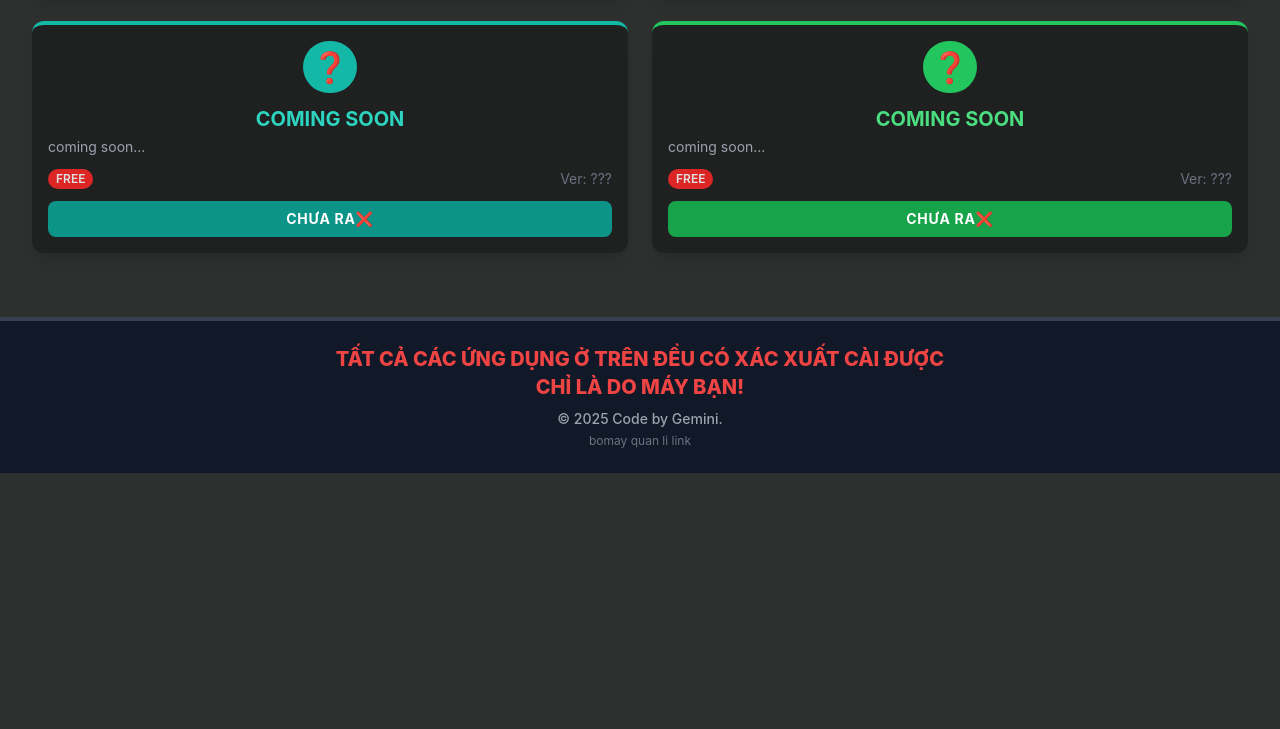
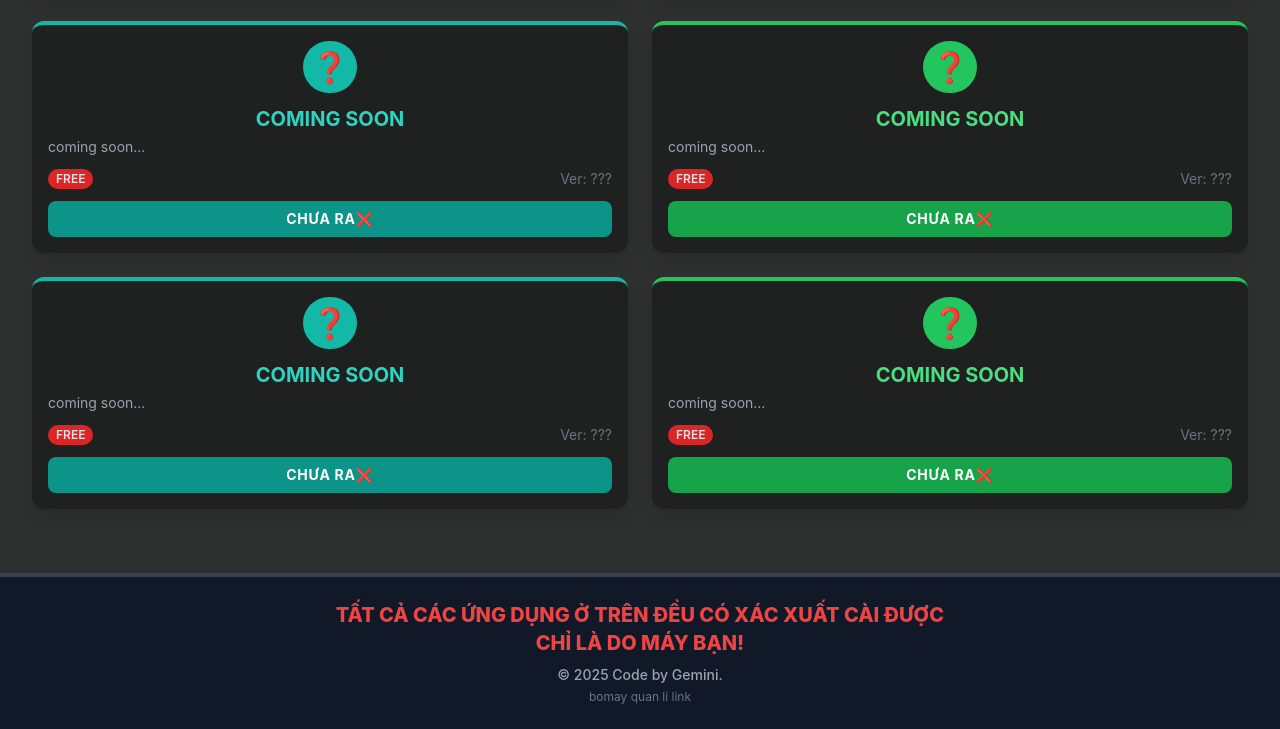
Before and after one commit to datlun2k11-pixel/Datlunok.github.io, a plain HTML site: page index.html in a window 1280 px wide. Shown: the part 1469-2198 px from the top of the page. Before the commit the page ends 1942 px from the top, so only its background shows below. Drawn offline with nearby package versions, Linux system fonts and the light colour scheme.

Commit message:
Add new 'COMING SOON' sections in index.html

```diff
--- a/index.html
+++ b/index.html
@@ -278,6 +278,43 @@
                     CHƯA RA❌
                 </a>
             </div>
+            <div class="app-card rounded-xl shadow-lg p-4 border-t-4 border-teal-500 fade-in" style="animation-delay: 0.7s;">
+                <div class="card-content-wrapper flex flex-col justify-start">
+                    <div class="text-3xl mb-3 text-center">
+                        <span class="p-2 bg-teal-500 rounded-full inline-block">❓</span>
+                    </div>
+                    <h2 class="text-xl font-bold mb-1 text-teal-400 text-center">COMING SOON</h2>
+                    <p class="text-gray-400 mb-3 text-xs sm:text-sm flex-grow">
+                        coming soon...
+                    </p>
+                    <div class="flex items-center justify-between text-xs sm:text-sm mb-3 mt-auto">
+                        <span class="bg-red-600 px-2 py-0.5 rounded-full font-semibold text-xs">FREE</span>
+                        <span class="text-gray-500">Ver: ???</span>
+                    </div>
+                </div>
+                <a href="https://example.com/coming_soon_3" target="_blank" class="download-button block w-full text-center py-2 rounded-lg bg-teal-600 text-white font-bold tracking-wider hover:shadow-xl text-sm">
+                    CHƯA RA❌
+                </a>
+            </div>
+
+            <div class="app-card rounded-xl shadow-lg p-4 border-t-4 border-green-500 fade-in" style="animation-delay: 0.8s;">
+                <div class="card-content-wrapper flex flex-col justify-start">
+                    <div class="text-3xl mb-3 text-center">
+                        <span class="p-2 bg-green-500 rounded-full inline-block">❓</span>
+                    </div>
+                    <h2 class="text-xl font-bold mb-1 text-green-400 text-center">COMING SOON</h2>
+                    <p class="text-gray-400 mb-3 text-xs sm:text-sm flex-grow">
+                        coming soon...
+                    </p>
+                    <div class="flex items-center justify-between text-xs sm:text-sm mb-3 mt-auto">
+                        <span class="bg-red-600 px-2 py-0.5 rounded-full font-semibold text-xs">FREE</span>
+                        <span class="text-gray-500">Ver: ???</span>
+                    </div>
+                </div>
+                <a href="https://example.com/coming_soon_4" target="_blank" class="download-button block w-full text-center py-2 rounded-lg bg-green-600 text-white font-bold tracking-wider hover:shadow-xl text-sm">
+                    CHƯA RA❌
+                </a>
+            </div>
             </div>
     </main>
 
```
